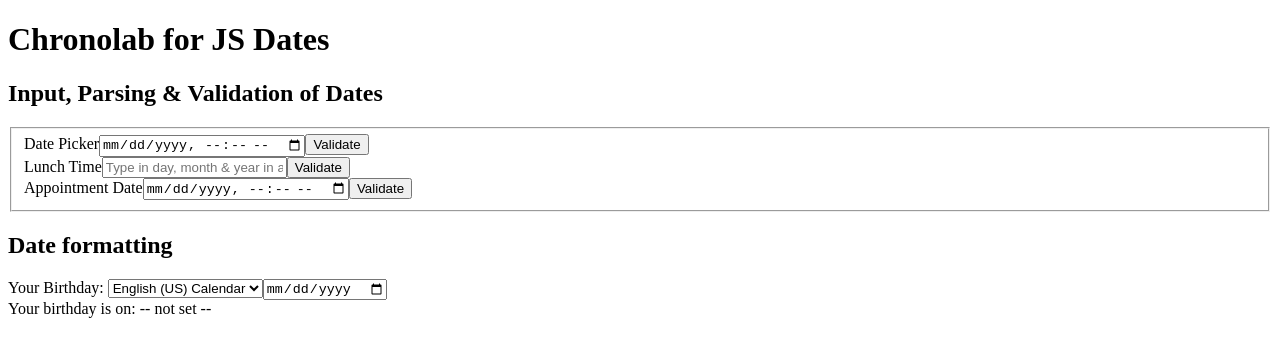
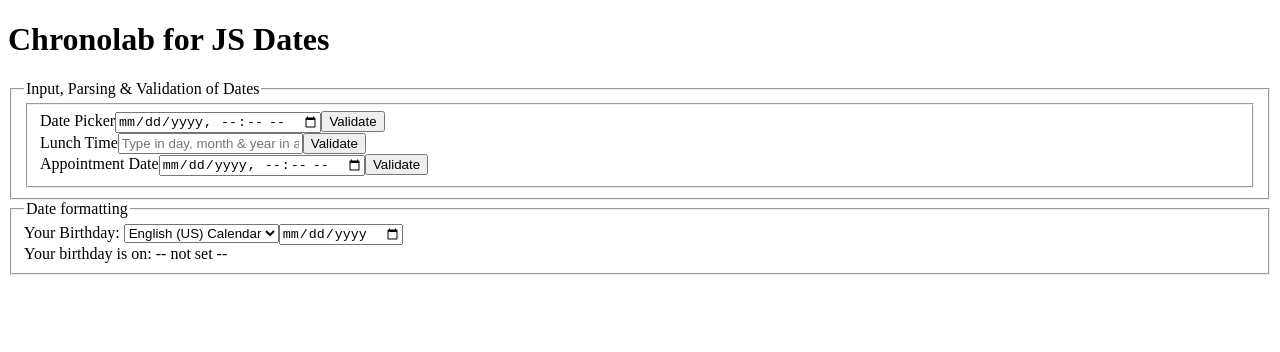
Before and after one commit to Rinidh/chronolab-date, a React (Vite) app: page / in a window 1280 px wide. Shown: the top 352 px of the page. Built offline with nearby package versions, Linux system fonts and the light colour scheme.

Commit message:
refactor(sematics): add similar semantic structure to all children of main `<form>` using `<fieldset>`

```diff
--- a/src/App.jsx
+++ b/src/App.jsx
@@ -24,13 +24,8 @@ function App() {
       <h1>Chronolab for JS Dates</h1>
       <main>
         <form onSubmit={methods.handleSubmit(onSubmit, onError)}>
-          <section>
-            <InputParsingValidation methods={methods} />
-          </section>
-
-          <section>
-            <DateFormatting methods={methods} />
-          </section>
+          <InputParsingValidation methods={methods} />
+          <DateFormatting methods={methods} />
         </form>
       </main>
     </div>
--- a/src/components/DateFormatting.jsx
+++ b/src/components/DateFormatting.jsx
@@ -17,8 +17,8 @@ export const DateFormatting = ({ methods }) => {
   });
 
   return (
-    <div>
-      <h2>Date formatting</h2>
+    <fieldset>
+      <legend>Date formatting</legend>
       <div>
         <label>
           Your Birthday:{" "}
@@ -31,6 +31,7 @@ export const DateFormatting = ({ methods }) => {
           </select>
         </label>
         <input type="date" {...register("dateTime4", { valueAsDate: true })} />
+      </div>
       <div>
         <span>Your birthday is on: </span>
         {formState.dirtyFields.dateTime4 ? (
@@ -47,7 +48,6 @@ export const DateFormatting = ({ methods }) => {
           "-- not set --"
         )}
       </div>
-      </div>
-    </div>
+    </fieldset>
   );
 };
--- a/src/components/InputParsingValidation.jsx
+++ b/src/components/InputParsingValidation.jsx
@@ -5,8 +5,8 @@ export const InputParsingValidation = ({ methods }) => {
   const { register, formState, trigger } = methods;
 
   return (
-    <div>
-      <h2>Input, Parsing & Validation of Dates</h2>
+    <fieldset>
+      <legend>Input, Parsing & Validation of Dates</legend>
       <fieldset>
         <div>
           <label htmlFor="meeting">Date Picker</label>
@@ -93,6 +93,6 @@ export const InputParsingValidation = ({ methods }) => {
           )}
         </div>
       </fieldset>
-    </div>
+    </fieldset>
   );
 };
```
Lines whose indentation alone changed are shown as unchanged.
